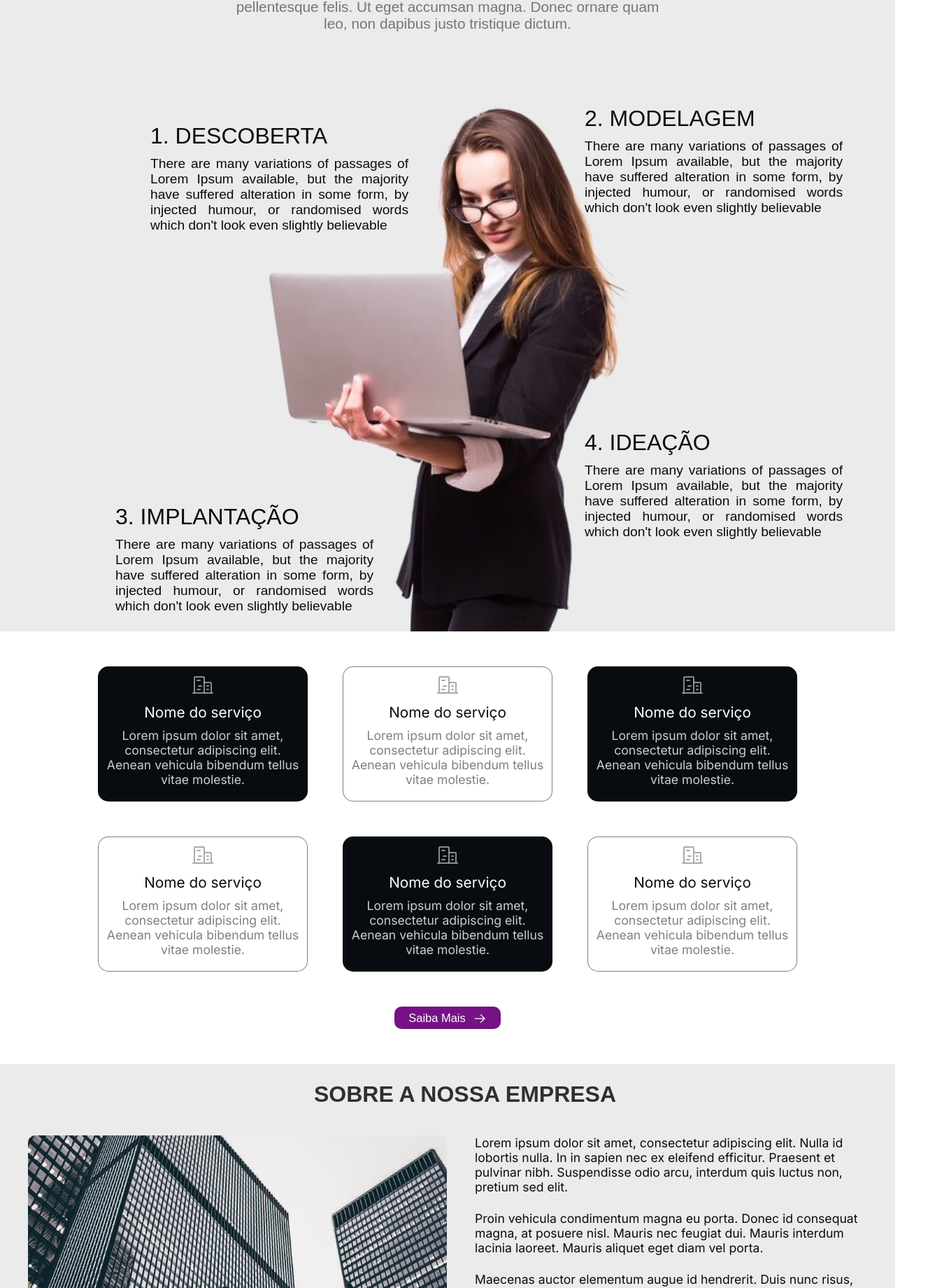
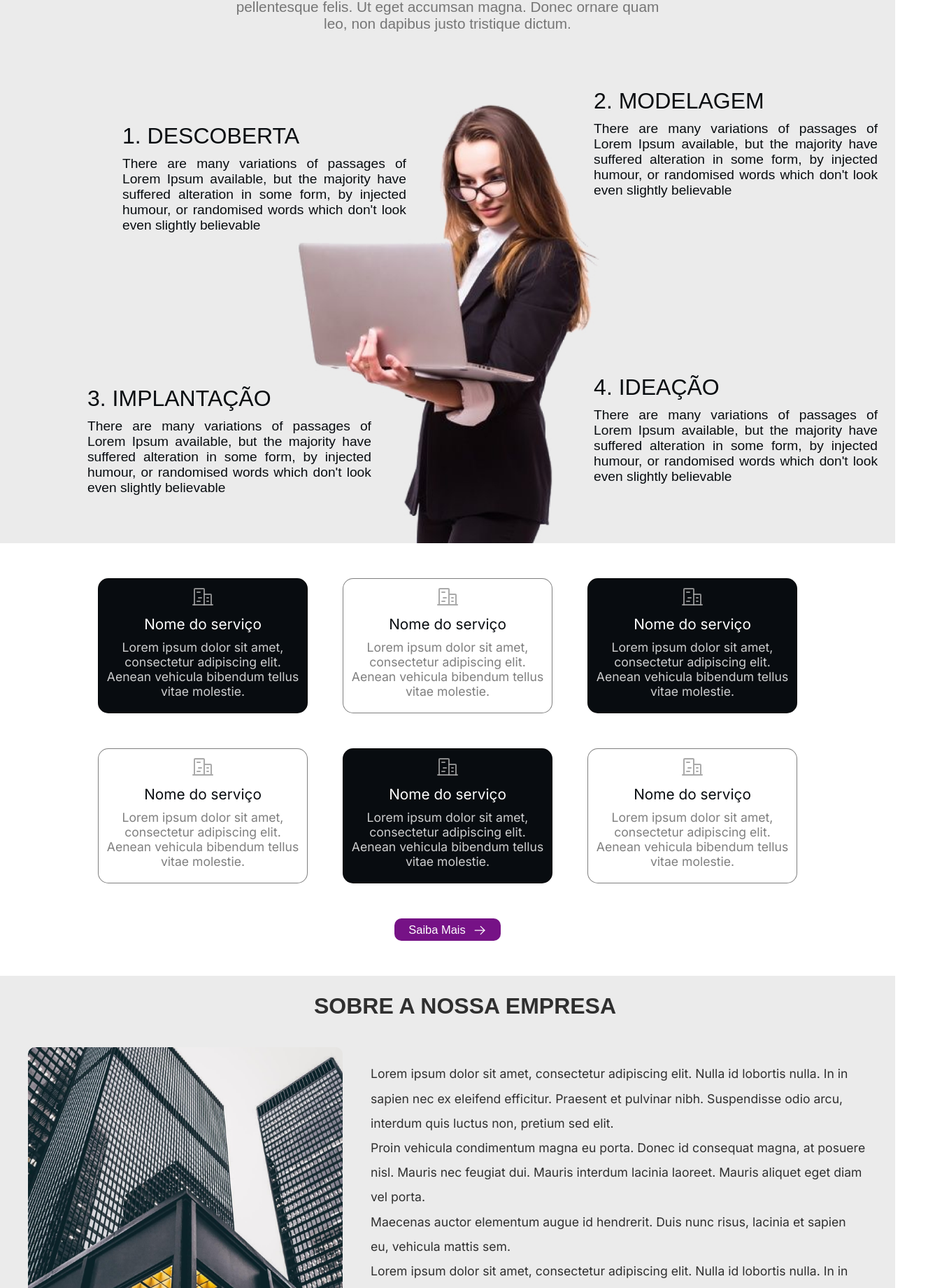
Before and after one commit to Formato-Consultoria/formato, a Next.js app: page / in a window 1280 px wide. Shown: the part 797-2637 px from the top of the page at 70% size, 1327 px wide, since content can reach past the window. Built offline with nearby package versions, Linux system fonts and the light colour scheme; a web font is replaced by a local one.

Commit message:
update debug

```diff
--- a/src/components/navbar/navbar.module.scss
+++ b/src/components/navbar/navbar.module.scss
@@ -12,10 +12,10 @@ header.header {
         background: variable.$primary-color;
     }
     .nav_bar {
-        width: 88vw;
         max-height: variable.$height-nav-bar;
         max-width: variable.$max-width-screen;
         margin: 0 auto;
+        padding: 0 25px;
 
         display: flex;
         align-items: center;
--- a/src/pages/index.tsx
+++ b/src/pages/index.tsx
@@ -1,5 +1,4 @@
 import styles from '../../styles/Home.module.scss';
-import Image from 'next/image';
 
 import { Inter, Blinker } from '@next/font/google';
 import { NextFont } from '@next/font/dist/types';
--- a/styles/Home.module.scss
+++ b/styles/Home.module.scss
@@ -106,7 +106,7 @@ section.strategy {
     background: variable.$white-mediumn;
     display: flex;
     flex-direction: column;
-    align-items: stretch;
+    align-items: flex-start;
     justify-content: stretch;
     gap: 80px;
 
@@ -115,7 +115,6 @@ section.strategy {
     div.title_and_description {
         display: flex;
         flex-direction: column;
-
         align-items: center;
 
         h2 {
@@ -135,8 +134,6 @@ section.strategy {
     }
 
     div.strategys_an_image {
-        height: 97vh;
-
         display: flex;
         flex-direction: column;
         justify-content: space-between;
@@ -150,21 +147,21 @@ section.strategy {
         div.first_block {
             display: flex;
             justify-content: space-between;
-            height: 100%;
+            height: 325px;
             width: 100%;
         }
 
         div.secound_block {
             display: flex;
             justify-content: space-between;
-            height: 100%;
+            height: 325px;
             width: 100%;
         }
 
         div.first_block,
         div.secound_block {
             div {
-                width: 30%;
+                width: 33%;
                 height: max-content;
                 text-align: justify;
                 display: flex;
@@ -185,33 +182,30 @@ section.strategy {
         }
 
         div.first_block {
-            position: relative;
+            display: flex;
             div.descoberta {
-                position: absolute;
-                top: 50px;
-                left: 190px;
+                align-self: baseline;
+                margin-left: 150px;
+                margin-top: 50px;
             }
 
             div.modelagem {
-                position: absolute;
-                right: 50px;
-                top: 25px;
+                align-self: flex-start;
+                justify-self: flex-end;
             }
         }
 
         div.secound_block {
-            position: relative;
+            display: flex;
+            div.implantacao {
+                align-self: flex-start;
 
-            div.implantacao {
-                position: absolute;
-                bottom: 25px;
-                left: 140px;
+                margin-left: 100px;
+                margin-top: 100px;
             }
 
             div.ideacao {
-                position: absolute;
-                right: 50px;
-                top: 100px;
+                align-self: center;
             }
         }
     }
@@ -308,10 +302,13 @@ section.about {
     div.content {
         width: 100%;
         display: flex;
+        justify-content: stretch;
         padding: 40px;
         gap: 40px;
 
         img {
+            max-width: 450px;
+            max-height: 500px;
             border-radius: 10px;
             object-fit: cover;
             object-position: bottom;
@@ -320,11 +317,22 @@ section.about {
         div {
             display: flex;
             flex-direction: column;
-            gap: 24px;
+            max-height: 490px;
+            padding: 20px 0;
 
+            // overflow: hidden;
             p {
+                line-height: 2.2rem;
                 font-size: 1.1rem;
+                color: variable.$black-80;
             }
+
+            // p:nth-last-child(1) {
+            //     white-space: nowrap;
+            //     overflow: hidden;
+            //     text-overflow: ellipsis;
+            //     width: 100%;
+            // }
         }
     }
 }
@@ -357,7 +365,7 @@ section.lasts_posts {
         background: none;
         display: flex;
         flex-direction: column;
-        padding: 0 25px;
+        padding: 0 100px;
         gap: 25px;
 
         div.custom_box:nth-child(2) {
@@ -373,7 +381,7 @@ section.lasts_posts {
             height: 250px;
 
             border-radius: 20px;
-            max-width: 40%;
+            max-width: 500px;
 
             div.bg_shadow, img.bg_image {
                 width: 100%;
```
Also changed, not shown: src/components/button/index.tsx (+8 -4 lines).
